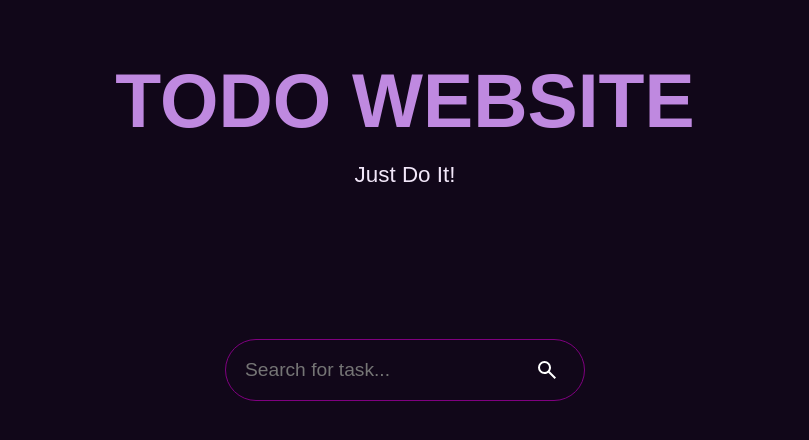
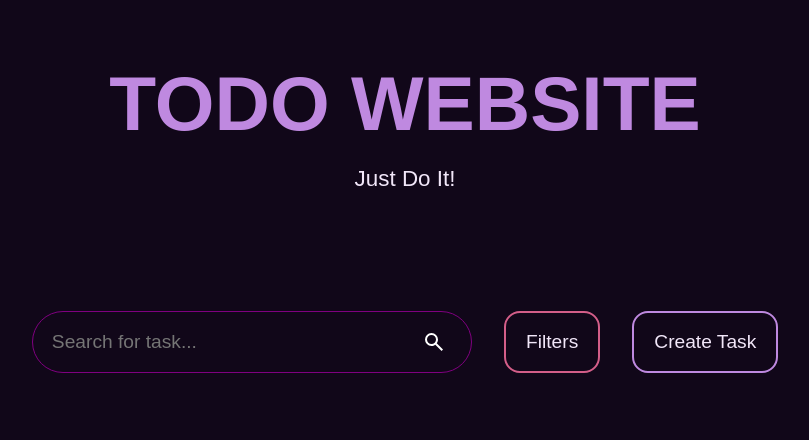
Before and after one commit to Ali200674/Todo-Website, a React (Vite) app in the folder todo-website/: page / in a window 1280 px wide. Shown: the top 440 px of the page, without its empty margins (235-1044 px from the left). Built offline with nearby package versions, Linux system fonts and the light colour scheme; a web font is replaced by a local one.

Commit message:
Added two buttons named Filters and Create Task. Added some css with them in the searchbar.css

```diff
--- a/todo-website/src/components/SearchBar.jsx
+++ b/todo-website/src/components/SearchBar.jsx
@@ -8,6 +8,8 @@ function SearchBar() {
         <div className="search-bar">
           <input type="text" placeholder="Search for task..." />
         </div>
+        <button className="filters-task">Filters</button>
+        <button className="create-task">Create Task</button>
       </div>
     </>
   );
--- a/todo-website/src/styles/header.css
+++ b/todo-website/src/styles/header.css
@@ -29,7 +29,7 @@ header {
 }
 
 .header-div {
-  font-size: 2.35rem;
+  font-size: 2.4rem;
 
   color: var(--primary-color);
 
--- a/todo-website/src/styles/searchbar.css
+++ b/todo-website/src/styles/searchbar.css
@@ -2,11 +2,12 @@
 .search-bar-div {
   display: flex;
 
-  position: relative;
+  justify-content: center;
+  align-items: stretch;
 
-  justify-content: center;
+  gap: 2rem;
 
-  margin-top: 8rem;
+  margin-top: 6rem;
 }
 
 /* For the search bar input field */
@@ -21,9 +22,9 @@
 
   border-radius: 2rem;
 
-  width: 20rem;
+  width: 25rem;
 
-  color: white;
+  color: var(--text-color);
 
   font-size: 1.2rem;
 
@@ -33,3 +34,41 @@
   background-position: center right 25px;
   background-size: 1.5rem;
 }
+
+.search-bar input:hover {
+  border: 1px solid rgba(128, 0, 128, 0.569);
+}
+
+button {
+  padding: 0 20px;
+
+  border-radius: 1rem;
+
+  outline: none;
+
+  border: none;
+
+  cursor: pointer;
+
+  color: var(--text-color);
+
+  background-color: transparent;
+
+  font-size: 1.2rem;
+}
+
+.filters-task:hover {
+  border: 2px solid #d45e899c;
+}
+
+.filters-task {
+  border: 2px solid var(--accent-color);
+}
+
+.create-task {
+  border: 2px solid #bf89e0;
+}
+
+.create-task:hover {
+  border: 2px solid #bf89e08c;
+}
```
